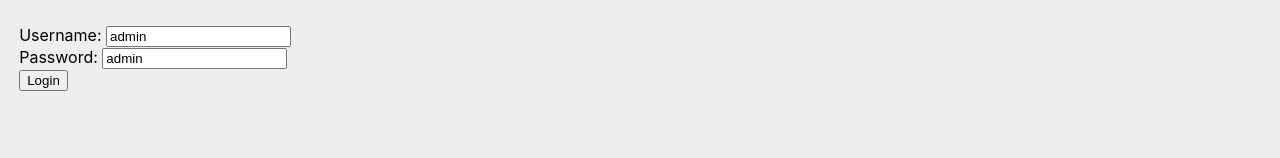
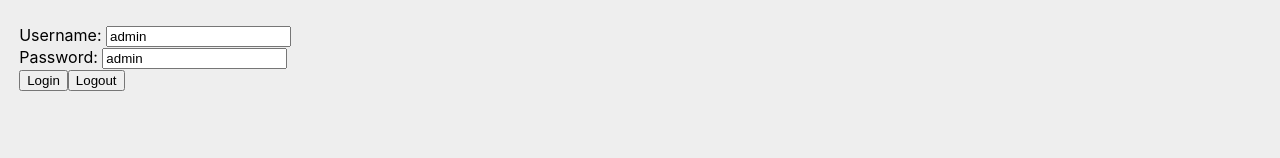
Before and after one commit to OmarThinks/Cantiin-React, a React (Create React App) app in the folder cantiin/: page /login in a window 1280 px wide. Shown: the part 142-300 px from the top of the page. Built offline with nearby package versions, Linux system fonts and the light colour scheme; no server answers.

Commit message:
log out button

```diff
--- a/cantiin/src/components/forms/auth/login.js
+++ b/cantiin/src/components/forms/auth/login.js
@@ -60,6 +60,52 @@ const LoginForm = () => {
 
   const [username, setUsername] = useState("admin");
   const [password, setPassword] = useState("admin");
+
+
+
+
+  const logout = (e) =>{
+    e.preventDefault();
+    console.log({username,password});
+
+
+    var config = {
+    method: 'post',
+    url: localhost_drf_login_url,
+    data: {
+      username
+    },
+    withCredentials: true,
+
+  };
+
+
+
+
+
+  fetch("http://127.0.0.1:8000/api-auth/logout/", {
+    credentials: 'include',
+    method: 'POST',
+    headers: {
+      //'Accept': 'application/json',
+      "Content-Type":"application/json",
+      //'X-CSRFToken': "abc"
+    },
+   }).then(function (response) {
+    // handle success
+    console.log(response);
+  })
+  .catch(function (error) {
+    // handle error
+    console.log(error);
+  });
+
+
+  }
+
+
+
+
 
 
   const handleSubmit = (e) =>{
@@ -147,6 +193,9 @@ const LoginForm = () => {
     </div>
     <input type="submit" value="Login"/>
 
+
+<button onClick={logout}>Logout</button>
+
   </form> );
 }
 
```
